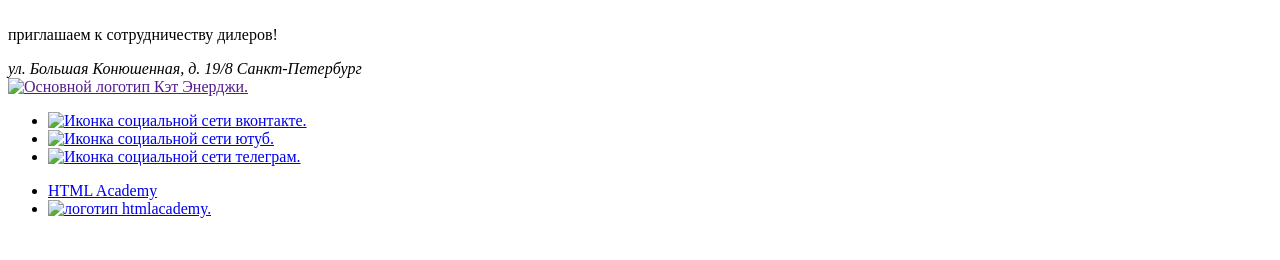
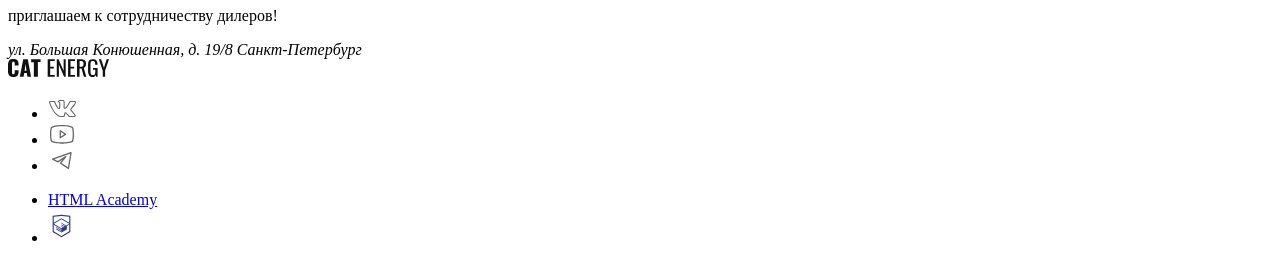
Before and after one commit to htmlacademy-adaptive/1975783-cat-energy-25, a website: page source/index.html in a window 1280 px wide. Shown: the part 1437-1697 px from the top of the page. Before the commit the page ends 1671 px from the top, so only its background shows below. Drawn offline with Linux system fonts and the light colour scheme.

```diff
--- a/source/index.html
+++ b/source/index.html
@@ -10,7 +10,7 @@
         <img src="img/logo-mobile.png" width="33" height="38" alt="Логотип Кэт Энерджи.">
     </a>
     <a class="main-header__main-logo main-logo" href="">
-      <img src="img/logo-2.svg" width="101" height="18" alt="Основной логотип Кэт Энерджи.">
+      <img src="img/logo-2.svg" width="101" height="18" alt="Основной логотип Кэт Энерджи.>
   </a>
     <nav class="main-nav">
       <button class="main-nav__toggle" type="button">
@@ -138,23 +138,23 @@
   <footer class="main-footer">
     <div class="main-footer__logo">
     <a class="footer-container__main-logo main-logo" href="">
-      <img src="images/logo-2.svg" width="101" height="18" alt="Основной логотип Кэт Энерджи.">
+      <img src="img/logo-2.svg" width="101" height="18" alt="Основной логотип Кэт Энерджи.">
   </a>
 </div>
   <ul class="footer-container__list">
     <li class="footer-container__item">
       <a class="footer-container__link" href="https://vk.com/htmlacademy">
-      <img src="images/vkontakte.svg" width="28" height="22" alt="Иконка социальной сети вконтакте.">
+      <img src="img/vkontakte.svg" width="28" height="22" alt="Иконка социальной сети вконтакте.">
     </a>
     </li>
     <li class="footer-container__item">
       <a class="footer-container__link" href="https://www.youtube.com/user/htmlacademyru">
-      <img src="images/youtube.svg" width="28" height="22" alt="Иконка социальной сети ютуб.">
+      <img src="img/youtube.svg" width="28" height="22" alt="Иконка социальной сети ютуб.">
     </a>
     </li>
     <li class="footer-container__item">
       <a class="footer-container__link" href="https://t.me/htmlacademy">
-      <img src="images/telegram.svg" width="28" height="22" alt="Иконка социальной сети телеграм.">
+      <img src="img/telegram.svg" width="28" height="22" alt="Иконка социальной сети телеграм.">
     </a>
     </li>
   </ul>
@@ -164,7 +164,7 @@
     </li>
     <li class="footer-container__copyright-item">
       <a class="footer-container__copyright-link" href="https://htmlacademy.ru/intensive/adaptive">
-      <img src="images/logo-html.svg" width="27" height="34" alt="логотип htmlacademy.">
+      <img src="img/htmlacademy.svg" width="27" height="34" alt="логотип htmlacademy.">
     </a>
     </li>
   </ul>
```
